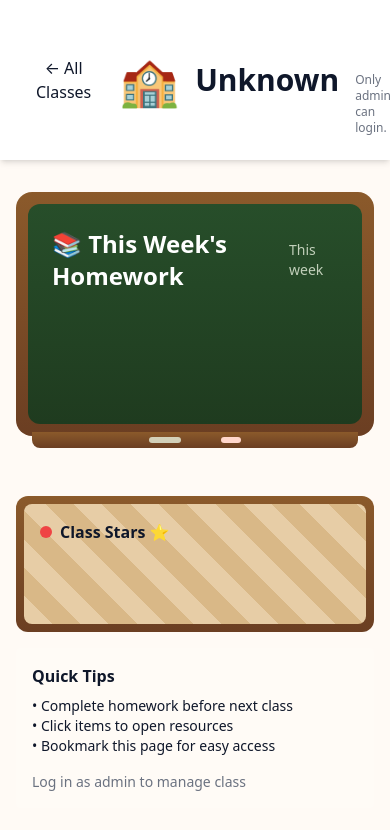
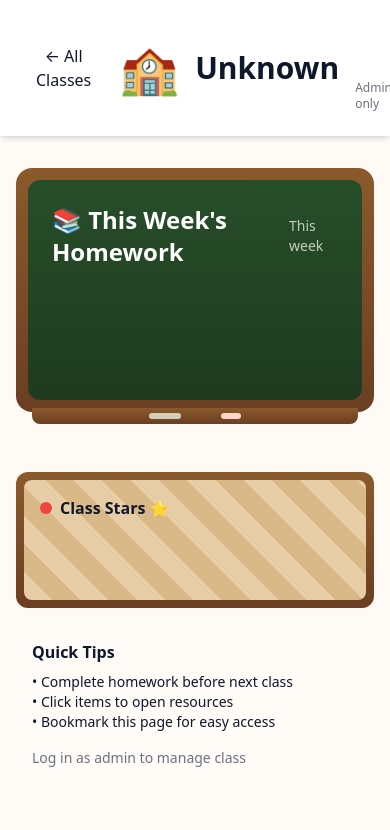
Before and after one commit to Tonytai2611/Homework-Management, a React (Vite) app: page /class/1 in a window 390 px wide. Shown: the top 830 px of the page. Built offline with nearby package versions, Linux system fonts and the light colour scheme.

Commit message:
feat: add responsive for admin

```diff
--- a/src/components/AdminLogin.jsx
+++ b/src/components/AdminLogin.jsx
@@ -56,11 +56,13 @@
     );
   }
   return (
-    <div>
-      <GoogleLogin onSuccess={handleSuccess} onError={handleError} />
-
-      <div className="text-xs text-gray-500 mt-2">
-        <div>Only admin can login.</div>
+   <div className="flex flex-col items-center sm:items-end">
+      <div className="flex flex-col sm:flex-row items-center gap-2">
+        <GoogleLogin onSuccess={handleSuccess} onError={handleError} />
+        <div className="text-xs text-gray-500 mt-2 sm:mt-0 sm:ml-3">
+          <span className="inline sm:hidden">Admin only</span>
+          <span className="hidden sm:inline">Only admin can login.</span>
+        </div>
       </div>
     </div>
   );
```
